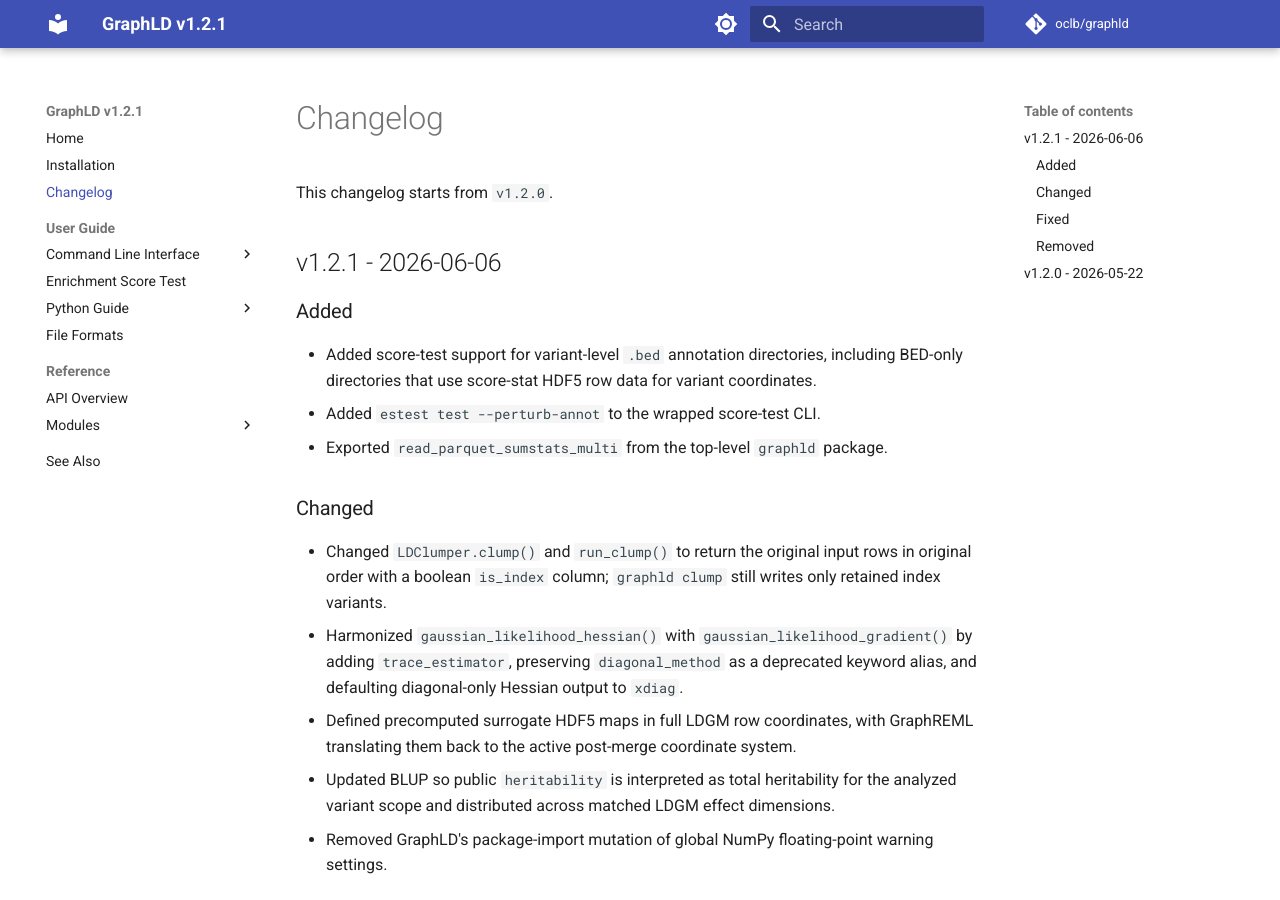
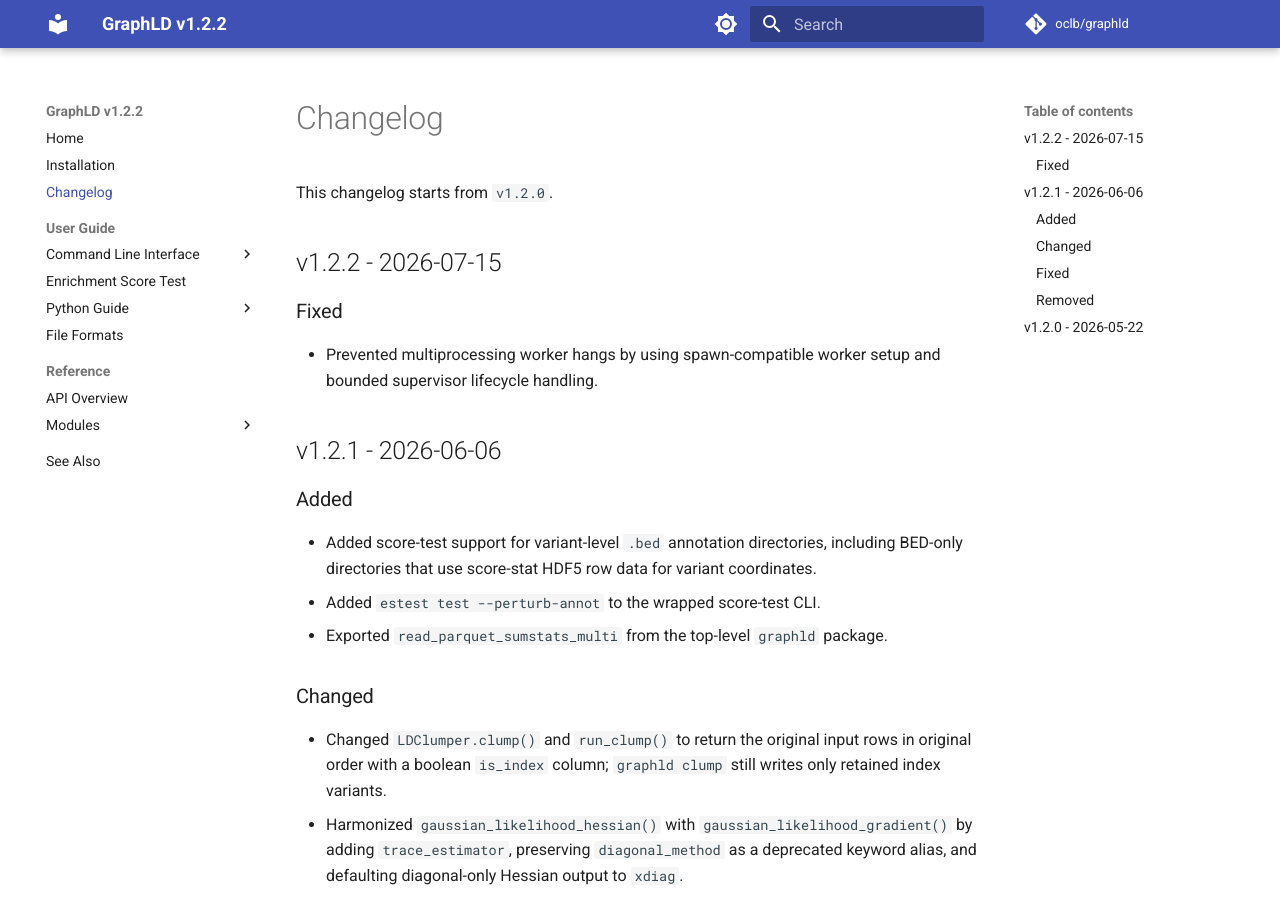
Before and after one commit to oclb/graphld, an MkDocs documentation site: the page built from docs/changelog.md, in a window 1280 px wide and 900 px high. Built offline with MkDocs 1.6.1 and Material for MkDocs 9.7.7, drawn with Linux system fonts in a browser that asks for light colours; comment, search, counter and statistics services are not loaded.

Commit message:
Bump version to 1.2.2

```diff
--- a/docs/changelog.md
+++ b/docs/changelog.md
@@ -1,6 +1,12 @@
 # Changelog
 
 This changelog starts from `v1.2.0`.
+
+## v1.2.2 - 2026-07-15
+
+### Fixed
+
+- Prevented multiprocessing worker hangs by using spawn-compatible worker setup and bounded supervisor lifecycle handling.
 
 ## v1.2.1 - 2026-06-06
 
--- a/pyproject.toml
+++ b/pyproject.toml
@@ -4,7 +4,7 @@
 
 [project]
 name = "graphld"
-version = "1.2.1"
+version = "1.2.2"
 description = "Graph-based linkage disequilibrium matrix estimation"
 readme = "README.md"
 requires-python = ">=3.11,<3.14"
```
Also changed, not shown: 1 other file.
